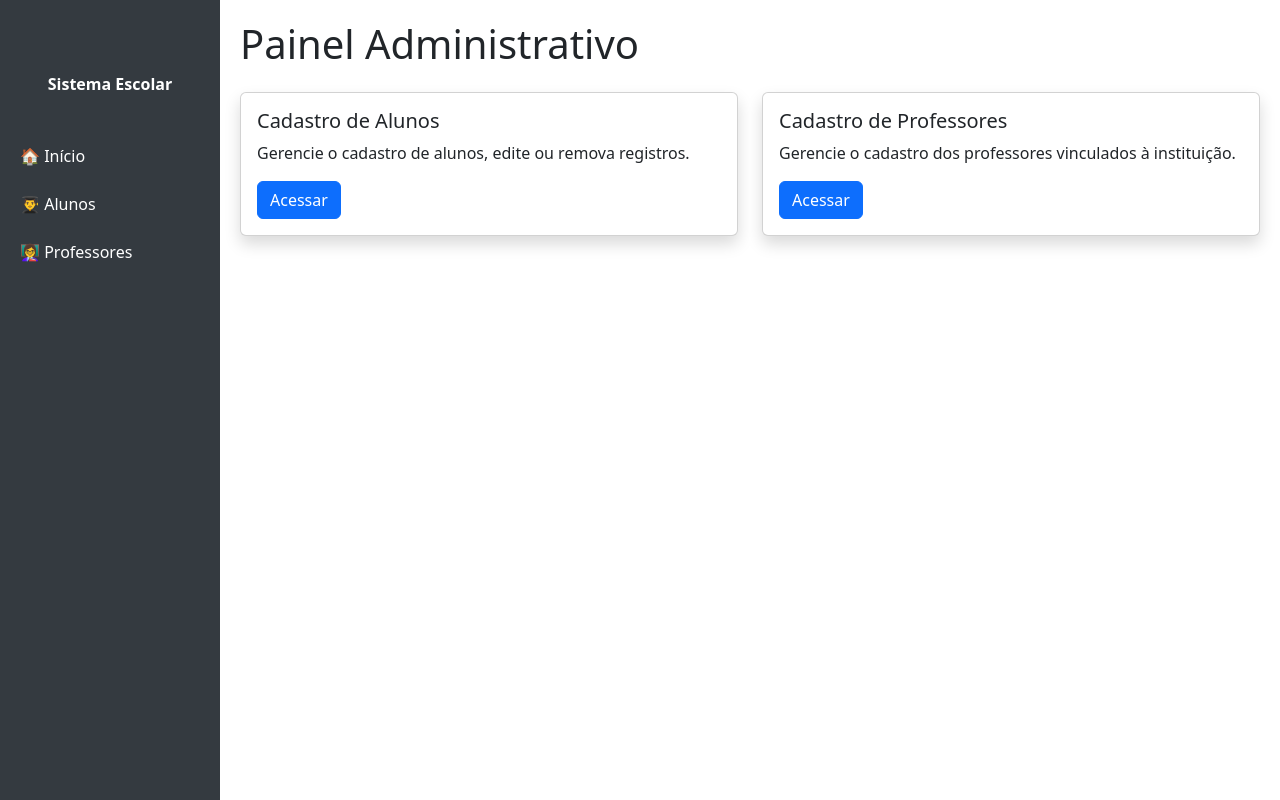
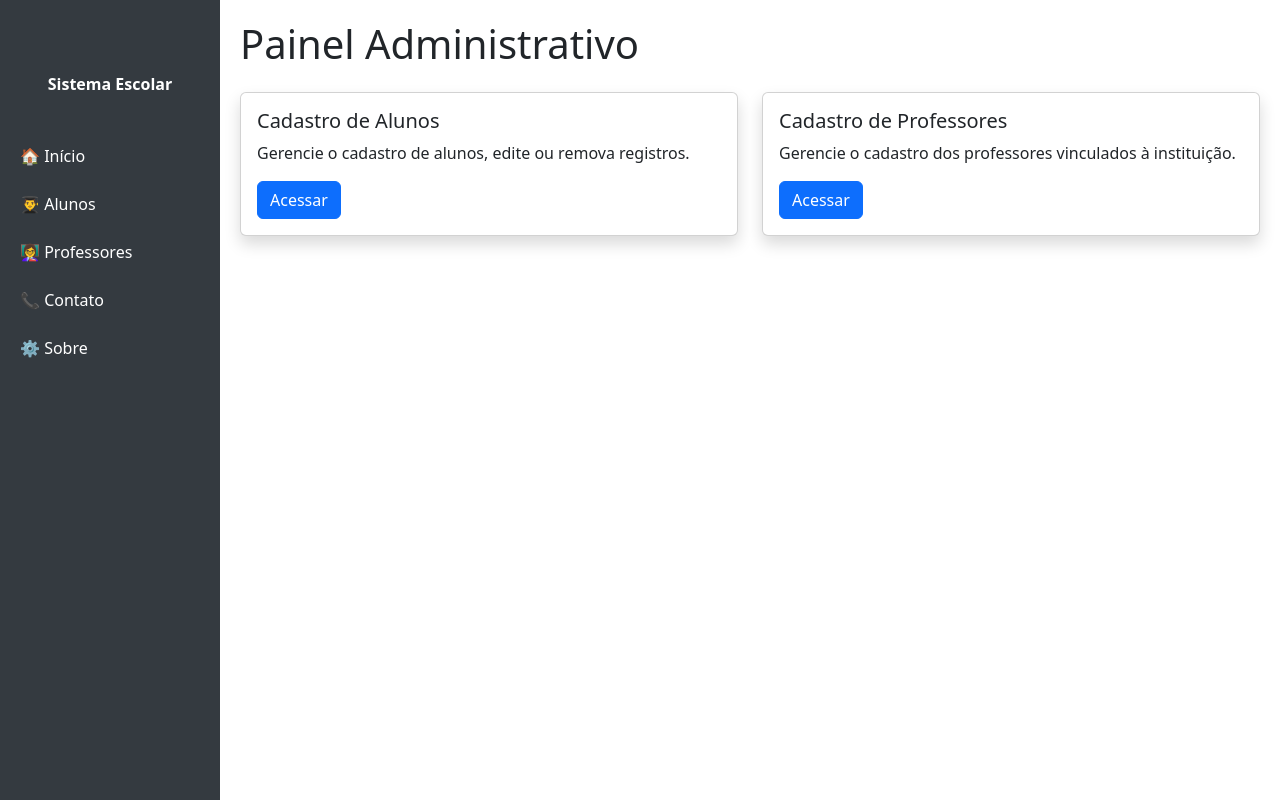
Before and after one commit to dudvs/projeto_flask, a Flask app: page / in a window 1280 px wide. Run offline with Flask 3, Linux system fonts and the light colour scheme.

Commit message:
template

```diff
--- a/templates/cabecalho.html
+++ b/templates/cabecalho.html
@@ -52,6 +52,8 @@
         <a href="#">🏠 Início</a>
         <a href="#">👨‍🎓 Alunos</a>
         <a href="#">👩‍🏫 Professores</a>
+        <a href="contato.html">📞 Contato</a>
+        <a href="sobre.html">⚙️ Sobre</a>
     </nav>
 
     <!-- Main content -->
--- /dev/null
+++ b/templates/contato.html
@@ -0,0 +1 @@
+<h1 class="mb-4">Entre em contatao (86)94002-8922</h1>
--- /dev/null
+++ b/templates/sobre.html
@@ -0,0 +1 @@
+<h1 class="mb-4">Sistema 1.0 feito por Maria Eduarda!</h1>
```
